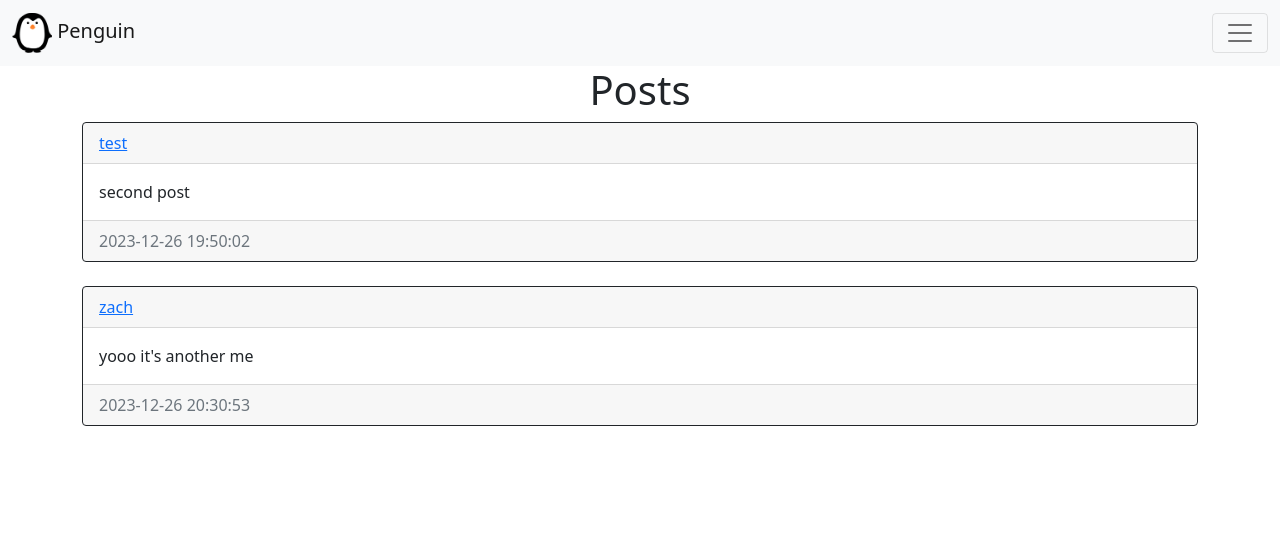
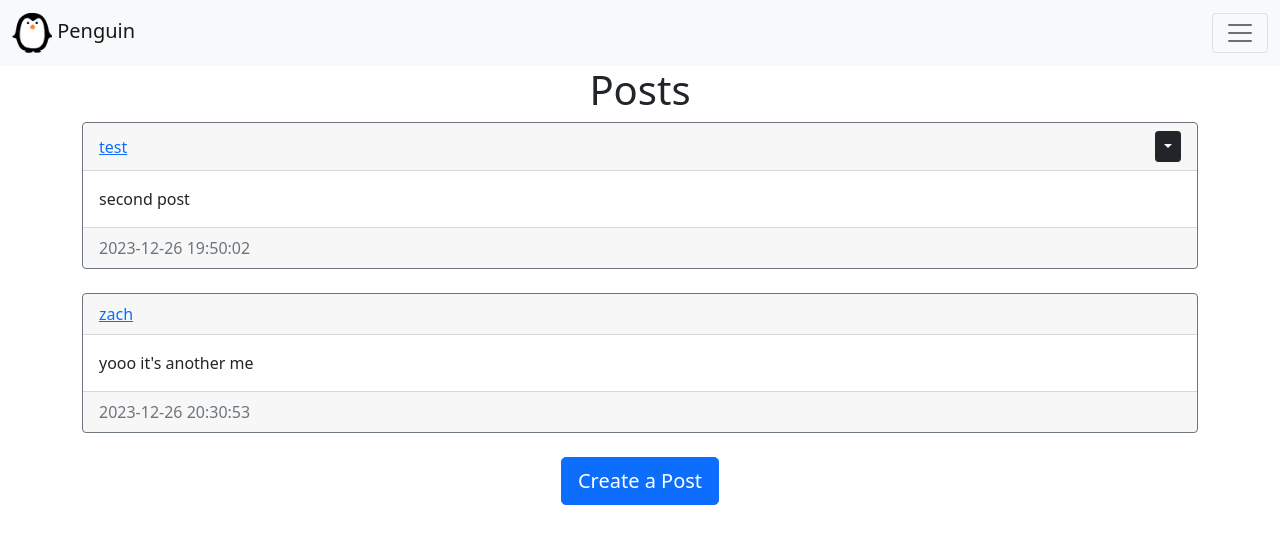
Before and after one commit to Zachdj27/Blog-website, a Flask app: page / in a window 1280 px wide. Shown: the top 544 px of the page. Run offline with Flask 3, Linux system fonts and the light colour scheme; a user stored in the database is signed in; data comes from the database, SQL or seed files in the repository; both versions use the stored data as it was after the commit.

Commit message:
added delete feature

```diff
--- a/website/templates/base.html
+++ b/website/templates/base.html
@@ -10,6 +10,9 @@
       integrity="sha384-EVSTQN3/azprG1Anm3QDgpJLIm9Nao0Yz1ztcQTwFspd3yD65VohhpuuCOmLASjC"
       crossorigin="anonymous"
     />
+    <!--delete symbol-->
+    <link rel="stylesheet" href="https://fonts.googleapis.com/css2?fami
+    ly=Material+Symbols+Outlined:opsz,wght,FILL,GRAD@24,400,0,0" />
     {% block head %}{% endblock %}
     <title>{% block title %}{% endblock %}</title>
   </head>
--- a/website/templates/home.html
+++ b/website/templates/home.html
@@ -4,11 +4,18 @@
 <h1 align="center">Posts</h1>
 <div id="posts">
     {% for post in posts %}
-    <div class="card border-dark">
+    <div class="card border-secondary">
         <div class="card-header d-flex justify-content-between align-items-center"> <!--For likes and comments-->
-            <a href="/posts/{{post.user.username}}"> <!--when you click on uername, it will redirect you that user's account-->
-                {{post.user.username}}
-            </a>
+            <!--when you click on uername, it will redirect you that user's account-->
+            <a href="/posts/{{post.user.username}}">{{post.user.username}} </a>
+            {% if user.id == post.author %}
+            <div class="btn-group">
+                <button type="button" class="btn btn-sm btn-dark dropdown-toggle" data-bs-toggle="dropdown"></button>
+                <ul class="dropdown-menu">
+                    <li><a href="/delete-post/{{post.id}}" class="dropdown-item">Delete</a></li>
+                </ul>
+            </div>
+            {% endif %}
         </div>
         <div class= "card-body">
             <div class="card-text">{{post.text}}</div>
@@ -17,5 +24,10 @@
         </div>
         <br/>
     {% endfor %}
+    <div align="center">
+        <a href="/create-post"></a>
+            <button type="button" class="btn btn-primary btn-lg">Create a Post</button>
+        </a>
+    </div>
 </div>
 {% endblock %}
--- a/website/views.py
+++ b/website/views.py
@@ -29,3 +29,19 @@ def create_post():
             return redirect(url_for("views.home"))
 
     return render_template("create_post.html", user=current_user)
+
+@views.route("/delete-post/<id>")
+@login_required
+def delete_post(id):
+    post = Post.query.filter_by(id=id).first()
+
+    if not post:
+        flash("Post does not exist", category='error')
+    elif current_user.id != post.author:
+        flash("You do not have permission to delete this post.", category='error')
+    else:
+        db.session.delete(post)
+        db.session.commit()
+        flash("Post deleted.", category='success')
+
+    return redirect(url_for("views.home"))
```
Also changed, not shown: instance/database.db.
